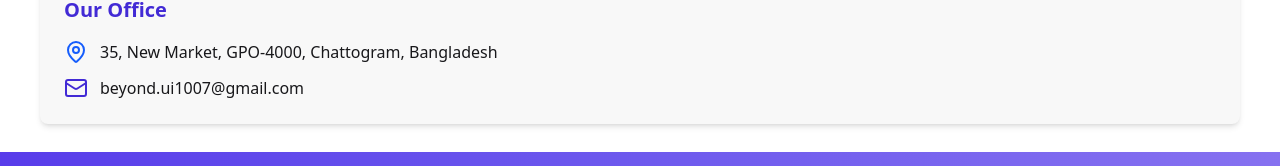
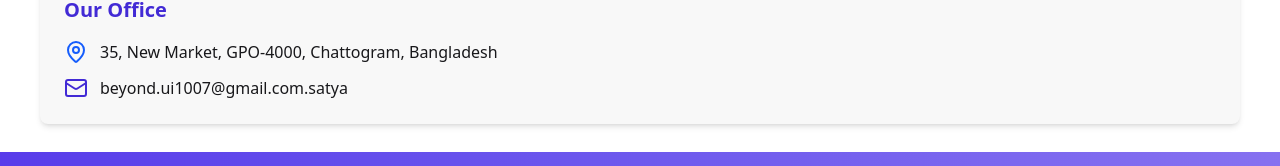
Before and after one commit to bornilshopno/eduvibe-react, a React (Vite) app: page /contact in a window 1280 px wide. Shown: the part 587-753 px from the top of the page. Built offline with nearby package versions, Linux system fonts and the light colour scheme; no server answers.

Commit message:
contact page updated for testing

```diff
--- a/src/pages/Contact/Contact.jsx
+++ b/src/pages/Contact/Contact.jsx
@@ -88,7 +88,7 @@ export default function ContactForm() {
         </div>
         <div className="flex items-center space-x-3">
           <Mail className="text-primary" />
-          <p>beyond.ui1007@gmail.com</p>
+          <p>beyond.ui1007@gmail.com.satya</p>
         </div>
       </div>
     </div>
```
